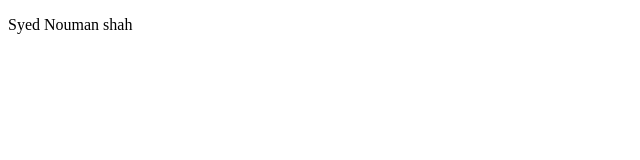
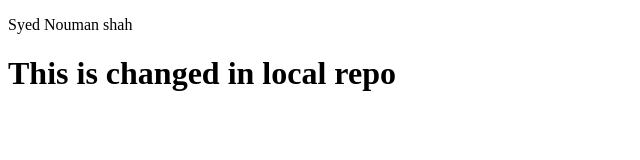
Before and after one commit to NoumanShah042/basicHTML.github.io, a plain HTML site: page index.html in a window 1280 px wide. Shown: the whole page, without its empty margins (0-640 px from the left). Drawn offline with Linux system fonts and the light colour scheme.

Commit message:
changes at local repo

```diff
--- a/index.html
+++ b/index.html
@@ -10,6 +10,10 @@
 
 <body>
     <p>Syed Nouman shah</p>
+    <h1>This is changed in local repo</h1>
+
+
+
 
 </body>
 
```
